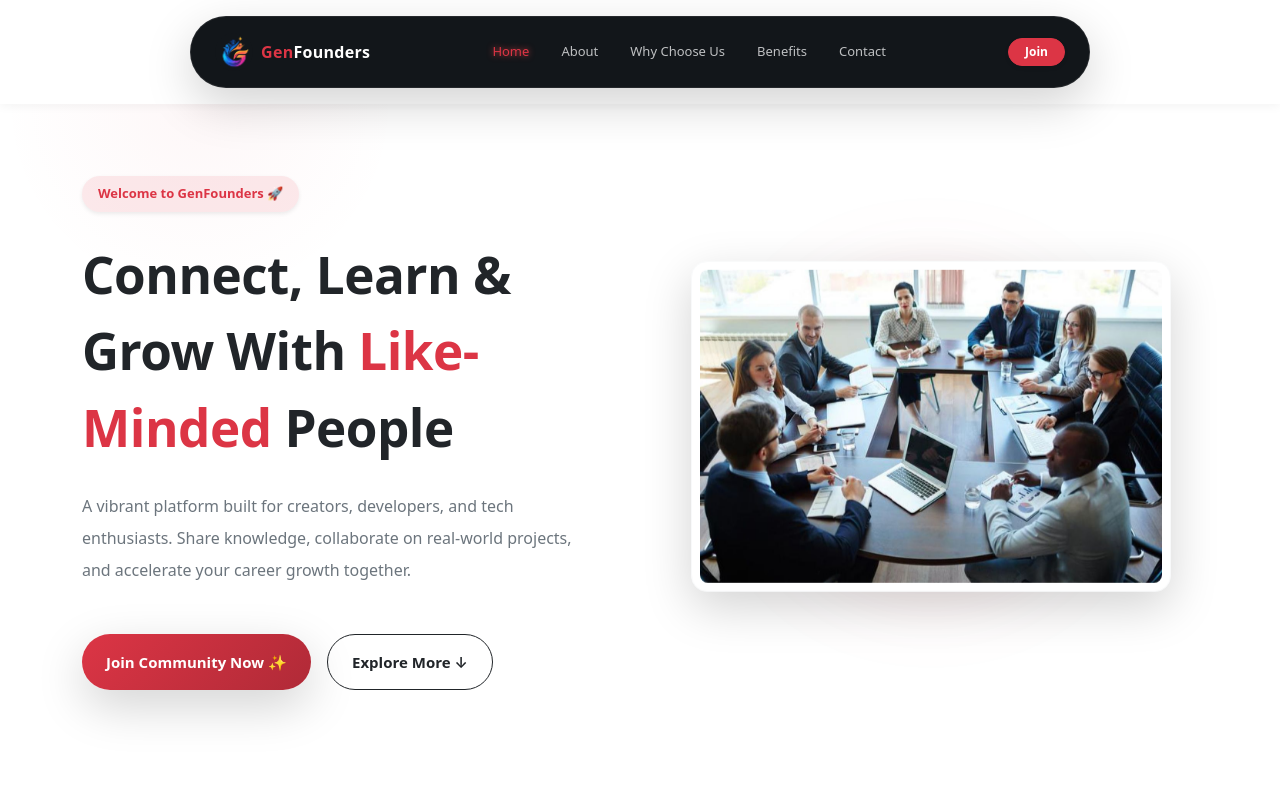
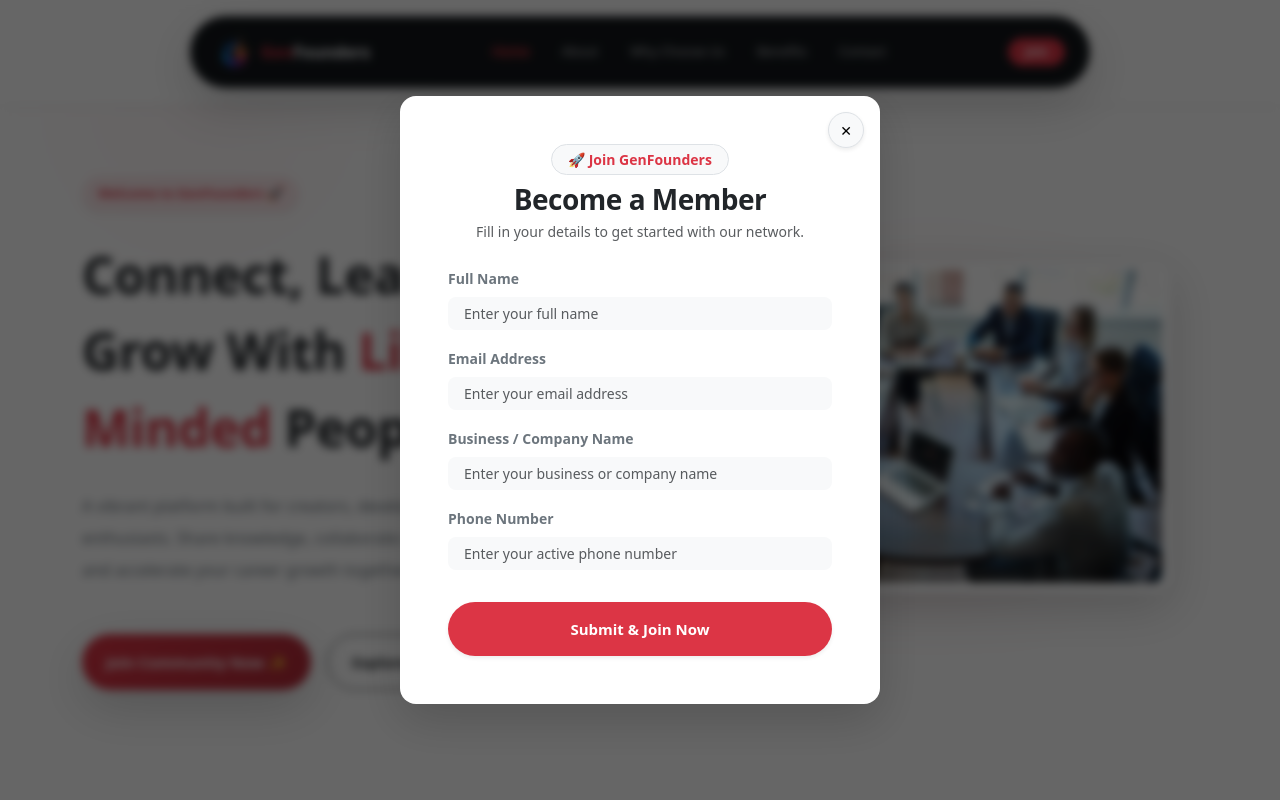
Before and after one commit to QifawTech/Community-website, a React (Vite) app: page / in a window 1280 px wide. Shown: the top 800 px of the page. Built offline with nearby package versions, Linux system fonts and the light colour scheme.

Commit message:
Update GenFounders join modal with clean white theme and smooth animation

```diff
--- a/src/App.jsx
+++ b/src/App.jsx
@@ -1,7 +1,7 @@
-import React, { useState } from 'react';
+import React, { useState, useEffect } from 'react';
 import Navbar from './components/Navbar';
 import Hero from './components/Hero';
-import About from './components/About'; // <-- இங்கே About என்று மாற்றப்பட்டுள்ளது
+import About from './components/About';
 import WhyChooseUs from './components/WhyChooseUs';
 import Benefits from './components/Benefits';
 import Contact from './components/Contact';
@@ -10,6 +10,16 @@
 
 function App() {
   const [isJoinModalOpen, setIsJoinModalOpen] = useState(false);
+
+  // வெப்சைட் லோட் ஆனவுடன் ஆட்டோமேட்டிக்காக பாப்-அப் ஓபன் ஆக
+  useEffect(() => {
+    // ஒருவேளை யூசர் உடனே பார்க்க வேண்டும் என்றால் உடனே அல்லது சில வினாடிகள் கழித்து ஓபன் செய்ய இதைப் பயன்படுத்தலாம்:
+    const timer = setTimeout(() => {
+      setIsJoinModalOpen(true);
+    }, 1000); // 1 நொடி (1000ms) கழித்து ஆட்டோமேட்டிக்காக பாப்-அப் வரும்
+
+    return () => clearTimeout(timer);
+  }, []);
 
   const handleOpenJoin = () => {
     setIsJoinModalOpen(true);
@@ -23,7 +33,7 @@
     <div className="min-vh-100 bg-white position-relative">
       <Navbar onOpenJoin={handleOpenJoin} />
       <Hero onOpenJoin={handleOpenJoin} />
-      <About /> {/* <-- இங்கே காம்பொனென்ட் பெயரும் About என மாற்றப்பட்டுள்ளது */}
+      <About />
       <WhyChooseUs />
       <Benefits />
       <Contact />
--- a/src/components/JoinModal.jsx
+++ b/src/components/JoinModal.jsx
@@ -4,173 +4,206 @@
   const [formData, setFormData] = useState({
     name: '',
     email: '',
-    businessName: '',
+    company: '',
     phone: '',
   });
-  const [isSubmitted, setIsSubmitted] = useState(false);
-  const [isLoading, setIsLoading] = useState(false);
+  const [loading, setLoading] = useState(false);
+  const [submitted, setSubmitted] = useState(false);
 
   if (!isOpen) return null;
 
-  // உன்னோட கூகுள் ஸ்கிரிப்ட் URL
-  const GOOGLE_SCRIPT_URL = "https://script.google.com/macros/s/AKfycbzFM5o4RNIvwq5CW-vKVTR_4sZZCAgpUgiGoVdpBx0aSsym8kW1FWjzsp1_HQ3V3tMnyw/exec";
+  const handleChange = (e) => {
+    setFormData({ ...formData, [e.target.name]: e.target.value });
+  };
 
   const handleSubmit = async (e) => {
     e.preventDefault();
-    setIsLoading(true);
+    setLoading(true);
+
+    // Google Apps Script Web App URL
+    const scriptURL = 'YOUR_GOOGLE_APPS_SCRIPT_URL_HERE';
 
     try {
-      await fetch(GOOGLE_SCRIPT_URL, {
+      await fetch(scriptURL, {
         method: 'POST',
         mode: 'no-cors',
-        headers: {
-          'Content-Type': 'application/json',
-        },
+        headers: { 'Content-Type': 'application/json' },
         body: JSON.stringify(formData),
       });
-
-      setIsLoading(false);
-      setIsSubmitted(true);
-
-      setTimeout(() => {
-        setIsSubmitted(false);
-        setFormData({ name: '', email: '', businessName: '', phone: '' });
-        onClose();
-      }, 3000);
-
+      setLoading(false);
+      setSubmitted(true);
     } catch (error) {
-      console.error('Error saving data:', error);
+      console.error('Error!', error.message);
+      setLoading(false);
       alert('Something went wrong. Please try again.');
-      setIsLoading(false);
     }
   };
 
+  const handleResetAndClose = () => {
+    setSubmitted(false);
+    setFormData({ name: '', email: '', company: '', phone: '' });
+    onClose();
+  };
+
   return (
-    <div
-      className="position-fixed top-0 start-0 w-100 h-100 d-flex align-items-center justify-content-center p-3 animate-fade-in"
-      style={{ backgroundColor: 'rgba(0, 0, 0, 0.6)', zIndex: 2000, backdropFilter: 'blur(5px)' }}
-    >
-      <div
-        className="bg-white rounded-4 shadow-lg p-4 p-md-5 position-relative w-100"
-        style={{ maxWidth: '480px' }}
-      >
+    <div className="modal-backdrop-custom">
+      <div className="modal-dialog-custom">
+        <div className="modal-content bg-white text-dark p-4 p-md-5 rounded-4 shadow-lg position-relative border-0">
+
           {/* Close Button */}
           <button
-          onClick={onClose}
-          className="position-absolute top-0 end-0 m-3 btn btn-light rounded-circle p-2 d-flex align-items-center justify-content-center shadow-sm"
-          style={{ width: '36px', height: '36px', border: 'none' }}
+            onClick={handleResetAndClose}
+            className="btn btn-sm btn-light rounded-circle position-absolute top-0 end-0 m-3 d-flex align-items-center justify-content-center border shadow-sm"
+            style={{ width: '36px', height: '36px', zIndex: 10 }}
           >
             ✕
           </button>
 
-        {/* Modal Header */}
+          {!submitted ? (
+            <div>
+              {/* Header with Badge */}
               <div className="text-center mb-4">
-          <span className="badge bg-danger bg-opacity-10 text-danger px-3 py-1.5 rounded-pill fw-semibold mb-2" style={{ fontSize: '12px' }}>
+                <div className="d-inline-block px-3 py-1 rounded-pill bg-light text-danger fw-semibold small mb-2 border">
                   🚀 Join GenFounders
-          </span>
-          <h3 className="fw-bold text-dark fs-3 mb-1">Become a Member</h3>
-          <p className="text-secondary small mb-0">Fill in your details to get started with our network.</p>
+                </div>
+                <h3 className="fw-bold mb-1 text-dark" style={{ letterSpacing: '-0.5px' }}>
+                  Become a Member
+                </h3>
+                <p className="text-muted small mb-0">
+                  Fill in your details to get started with our network.
+                </p>
               </div>
 
-        {isSubmitted ? (
-          <div className="alert alert-success border-0 shadow-sm py-4 text-center rounded-4" role="alert">
-            <h5 className="fw-bold text-success mb-2">🎉 Welcome Aboard, {formData.name}!</h5>
-            <p className="text-secondary small mb-0">Your details have been saved to our sheet successfully.</p>
-          </div>
-        ) : (
-          <form onSubmit={handleSubmit}>
-
-            {/* Name */}
-            <div className="mb-3">
-              <label className="form-label fw-semibold text-dark small">Full Name</label>
+              <form onSubmit={handleSubmit} className="d-flex flex-column gap-3">
+                {/* Full Name */}
+                <div>
+                  <label className="form-label small fw-semibold text-secondary">Full Name</label>
                   <input
                     type="text"
-                className="form-control py-2.5 px-3 rounded-3 border-light bg-light shadow-sm custom-input"
+                    name="name"
+                    value={formData.name}
+                    onChange={handleChange}
+                    required
+                    className="form-control bg-light text-dark border-0 py-2.5 px-3 rounded-3"
                     placeholder="Enter your full name"
-                value={formData.name}
-                onChange={(e) => setFormData({...formData, name: e.target.value})}
-                required
+                    style={{ fontSize: '14px' }}
                   />
                 </div>
 
-            {/* Email */}
-            <div className="mb-3">
-              <label className="form-label fw-semibold text-dark small">Email Address</label>
+                {/* Email Address */}
+                <div>
+                  <label className="form-label small fw-semibold text-secondary">Email Address</label>
                   <input
                     type="email"
-                className="form-control py-2.5 px-3 rounded-3 border-light bg-light shadow-sm custom-input"
+                    name="email"
+                    value={formData.email}
+                    onChange={handleChange}
+                    required
+                    className="form-control bg-light text-dark border-0 py-2.5 px-3 rounded-3"
                     placeholder="Enter your email address"
-                value={formData.email}
-                onChange={(e) => setFormData({...formData, email: e.target.value})}
-                required
+                    style={{ fontSize: '14px' }}
                   />
                 </div>
 
-            {/* Business Name */}
-            <div className="mb-3">
-              <label className="form-label fw-semibold text-dark small">Business / Company Name</label>
+                {/* Business / Company Name */}
+                <div>
+                  <label className="form-label small fw-semibold text-secondary">Business / Company Name</label>
                   <input
                     type="text"
-                className="form-control py-2.5 px-3 rounded-3 border-light bg-light shadow-sm custom-input"
+                    name="company"
+                    value={formData.company}
+                    onChange={handleChange}
+                    required
+                    className="form-control bg-light text-dark border-0 py-2.5 px-3 rounded-3"
                     placeholder="Enter your business or company name"
-                value={formData.businessName}
-                onChange={(e) => setFormData({...formData, businessName: e.target.value})}
-                required
+                    style={{ fontSize: '14px' }}
                   />
                 </div>
 
                 {/* Phone Number */}
-            <div className="mb-4">
-              <label className="form-label fw-semibold text-dark small">Phone Number</label>
+                <div>
+                  <label className="form-label small fw-semibold text-secondary">Phone Number</label>
                   <input
                     type="tel"
-                className="form-control py-2.5 px-3 rounded-3 border-light bg-light shadow-sm custom-input"
+                    name="phone"
+                    value={formData.phone}
+                    onChange={handleChange}
+                    required
+                    className="form-control bg-light text-dark border-0 py-2.5 px-3 rounded-3"
                     placeholder="Enter your active phone number"
-                value={formData.phone}
-                onChange={(e) => setFormData({...formData, phone: e.target.value})}
-                required
+                    style={{ fontSize: '14px' }}
                   />
                 </div>
 
-            {/* Submit Button with SVG Icon */}
+                {/* Submit Button */}
                 <button
                   type="submit"
-              className="btn btn-danger w-100 py-3 rounded-pill fw-semibold shadow-lg text-white d-flex align-items-center justify-content-center gap-2"
-              style={{
-                background: 'linear-gradient(135deg, #dc3545 0%, #b02a37 100%)',
-                border: 'none',
-                transition: 'all 0.3s ease'
-              }}
-              disabled={isLoading}
+                  disabled={loading}
+                  className="btn btn-danger w-100 py-3 rounded-pill fw-semibold shadow-sm text-white mt-3"
+                  style={{ backgroundColor: '#dc3545', border: 'none', fontSize: '15px' }}
                 >
-              {isLoading ? (
-                <>
-                  <span className="spinner-border spinner-border-sm" role="status" aria-hidden="true"></span>
-                  <span>Submitting...</span>
-                </>
-              ) : (
-                <>
-                  <span>Submit & Join Now</span>
-                </>
-              )}
+                  {loading ? 'Submitting...' : 'Submit & Join Now'}
                 </button>
               </form>
+            </div>
+          ) : (
+            <div className="text-center py-4">
+              <div className="fs-1 mb-2">🎉</div>
+              <h4 className="fw-bold text-dark mb-2">Welcome Aboard!</h4>
+              <p className="text-muted small mb-4">
+                Your registration has been successfully recorded. We are excited to have you in GenFounders!
+              </p>
+              <button
+                onClick={handleResetAndClose}
+                className="btn btn-outline-dark px-4 py-2 rounded-pill small fw-semibold"
+              >
+                Close & Explore
+              </button>
+            </div>
           )}
 
         </div>
+      </div>
 
+      {/* Custom Smooth Animation Styles */}
       <style>{`
-        .custom-input:focus {
-          box-shadow: 0 0 0 3px rgba(220, 53, 69, 0.15) !important;
-          background-color: #fff !important;
-          outline: none;
+        .modal-backdrop-custom {
+          position: fixed;
+          top: 0;
+          left: 0;
+          width: 100vw;
+          height: 100vh;
+          background-color: rgba(0, 0, 0, 0.6);
+          backdrop-filter: blur(5px);
+          -webkit-backdrop-filter: blur(5px);
+          display: flex;
+          align-items: center;
+          justify-content: center;
+          z-index: 3000;
+          animation: fadeInBackdrop 0.3s ease-out forwards;
         }
-        @keyframes fadeIn {
-          from { opacity: 0; transform: scale(0.95); }
-          to { opacity: 1; transform: scale(1); }
+
+        .modal-dialog-custom {
+          width: 100%;
+          max-width: 480px;
+          margin: 1rem;
+          animation: scaleUpModal 0.3s cubic-bezier(0.16, 1, 0.3, 1) forwards;
         }
-        .animate-fade-in {
-          animation: fadeIn 0.25s ease-out forwards;
+
+        @keyframes fadeInBackdrop {
+          from { opacity: 0; }
+          to { opacity: 1; }
+        }
+
+        @keyframes scaleUpModal {
+          from {
+            opacity: 0;
+            transform: scale(0.9) translateY(15px);
+          }
+          to {
+            opacity: 1;
+            transform: scale(1) translateY(0);
+          }
         }
       `}</style>
     </div>
```
Lines whose indentation alone changed are shown as unchanged.
